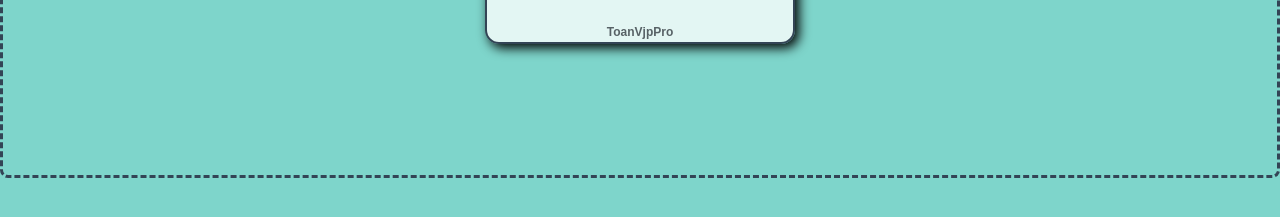
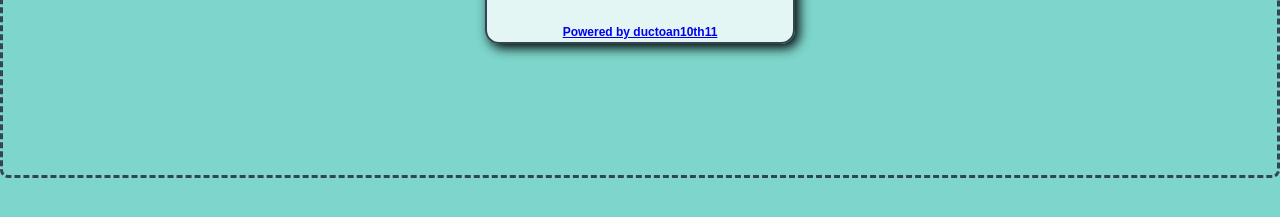
Before and after one commit to toanprovip/toanprovip.github.io, a plain HTML site: page index.html in a window 1280 px wide. Shown: the part 561-778 px from the top of the page. Drawn offline with nearby package versions, Linux system fonts and the light colour scheme.

Commit message:
update
xóa script thêm powered chỉnh màu hover

```diff
--- a/index.html
+++ b/index.html
@@ -39,14 +39,13 @@
                         </ul>
                     </div>
                     <div id="footer_center">
-                        <p>ToanVjpPro</p>
+                        <a href="https://toanprovip.github.io/">Powered by ductoan10th11</a>                    </div>
                     </div>
-                </div>
             </center>
         </div>
     </div>
     <script>
-        alert('Powered by ToanVjpPro');
+        // alert('Powered by ToanVjpPro');
     </script>
 </body>
 </html>
```
